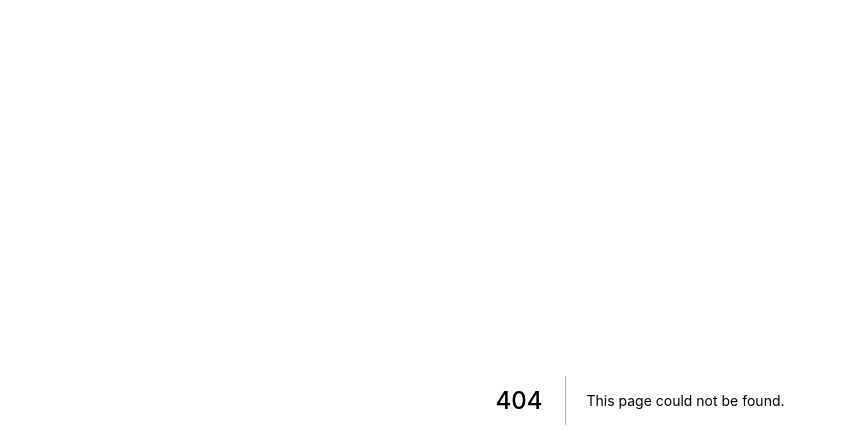
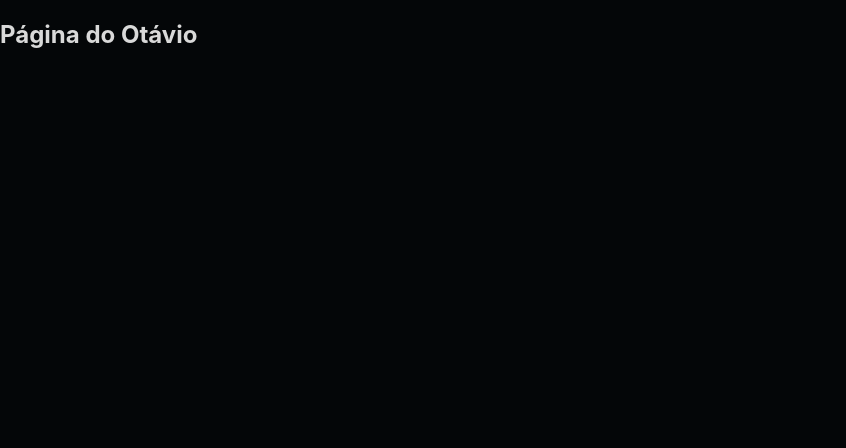
Before and after one commit to OtavioFSantos/Twitter-Clone, a Next.js app: page /page/1 in a window 1280 px wide. Before the commit this address had no page. Shown: the top 448 px of the page, without its empty margins (0-846 px from the left). Built offline with nearby package versions, Linux system fonts and the light colour scheme.

Commit message:
user page prototype

```diff
--- /dev/null
+++ b/pages/page/[userId].tsx
@@ -0,0 +1,27 @@
+import type { NextPageContext } from "next";
+
+/**
+ * Tarefas:
+ * - Mostrar o nome do usuário
+ * - Mostrar a foto do usuário
+ * - Mostrar os tweets do usuário ordenado de forma decrescente de acordo com a data de criação
+ */
+export default function UserPage({ userId }) {
+  console.log({ userId });
+  return (
+    <article>
+      <h1>Página do Otávio</h1>
+    </article>
+  );
+}
+
+export async function getServerSideProps(ctx: NextPageContext) {
+  const userId = ctx.query.userId;
+  console.log({ userId });
+
+  return {
+    props: {
+      userId,
+    },
+  };
+}
```
